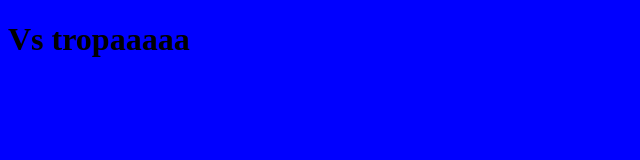
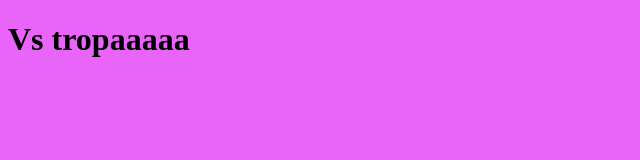
Before and after one commit to guilhermeamorim2/segundo_repositorio, a plain HTML site: page index.html in a window 1280 px wide. Shown: the whole page, without its empty margins (0-640 px from the left). Drawn offline with Linux system fonts and the light colour scheme.

Commit message:
index atualizaçao 03/04/2023

```diff
--- a/style.css
+++ b/style.css
@@ -1 +1 @@
-body {background-color: blue;}
+body {background-color: rgb(233, 101, 250);}
```
